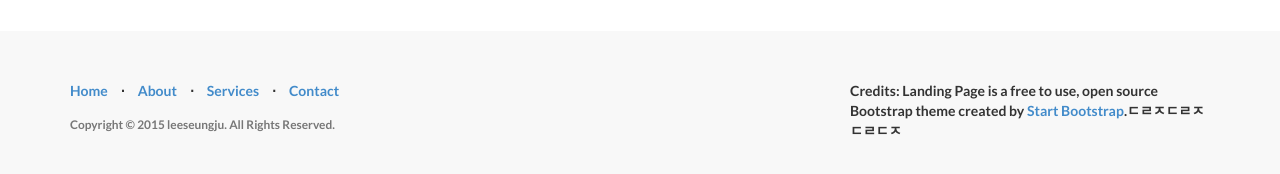
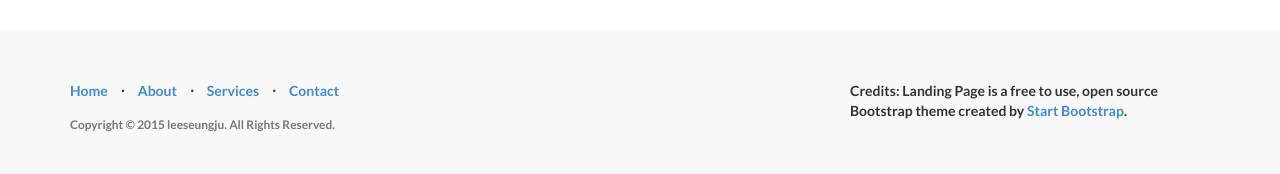
Before and after one commit to leevra/ggoggama, a Jekyll site: the page built from index.html, in a window 1280 px wide and 1260 px high. Shown: the part 1069-1243 px from the top of the window. Built offline with Jekyll 4.4.1, drawn with Linux system fonts in a browser that asks for light colours.

Commit message:
Update footer.html

```diff
--- a/_includes/footer.html
+++ b/_includes/footer.html
@@ -23,7 +23,7 @@
                 <p class="copyright text-muted small">{{ site.copyright }}</p>
             </div>
             <div class="col-md-4">
-                {{ site.credits }}ㄷㄹㅈㄷㄹㅈㄷㄹㄷㅈ
+                {{ site.credits }}
             </div>
         </div>
     </div>
```
